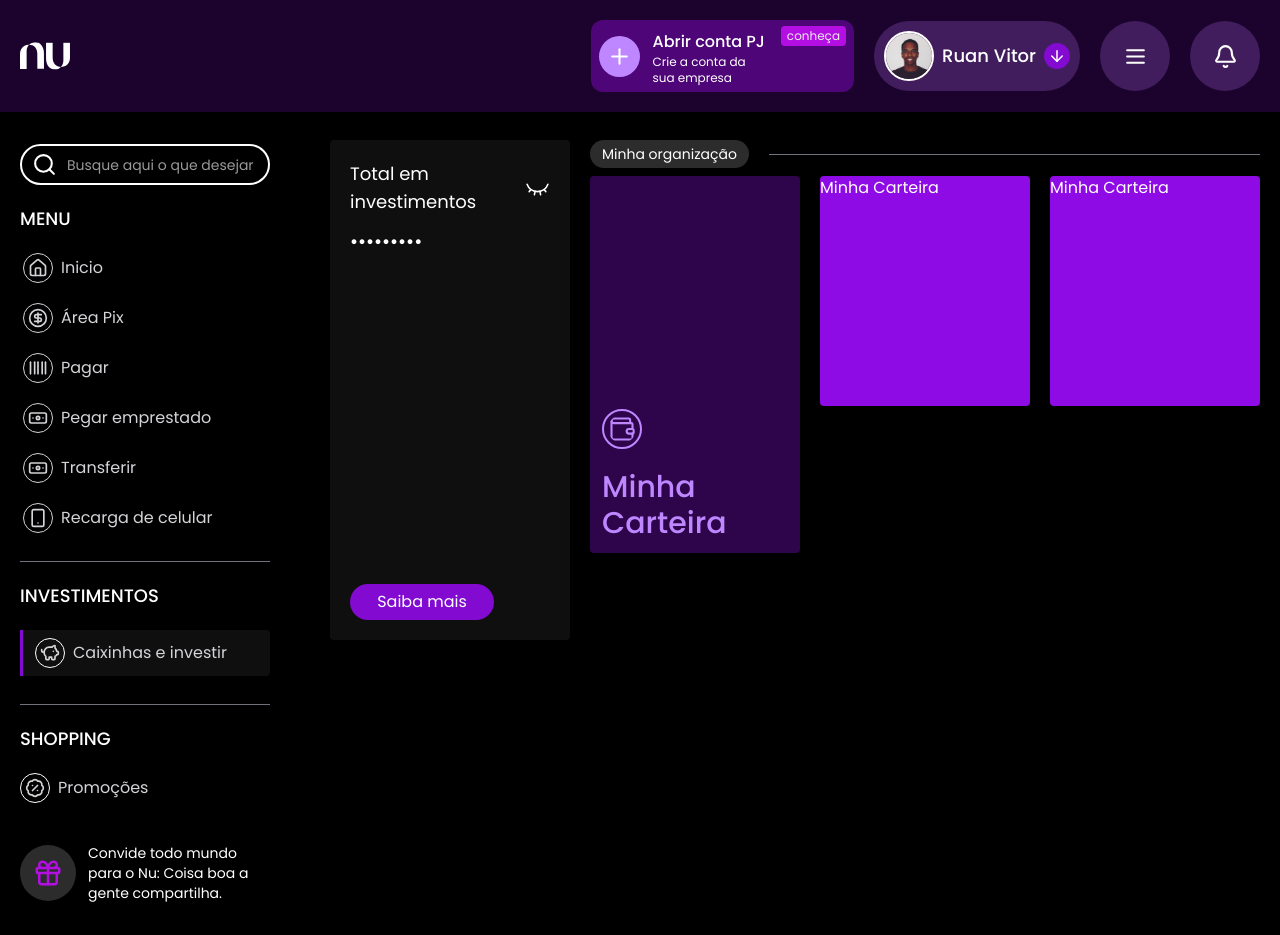
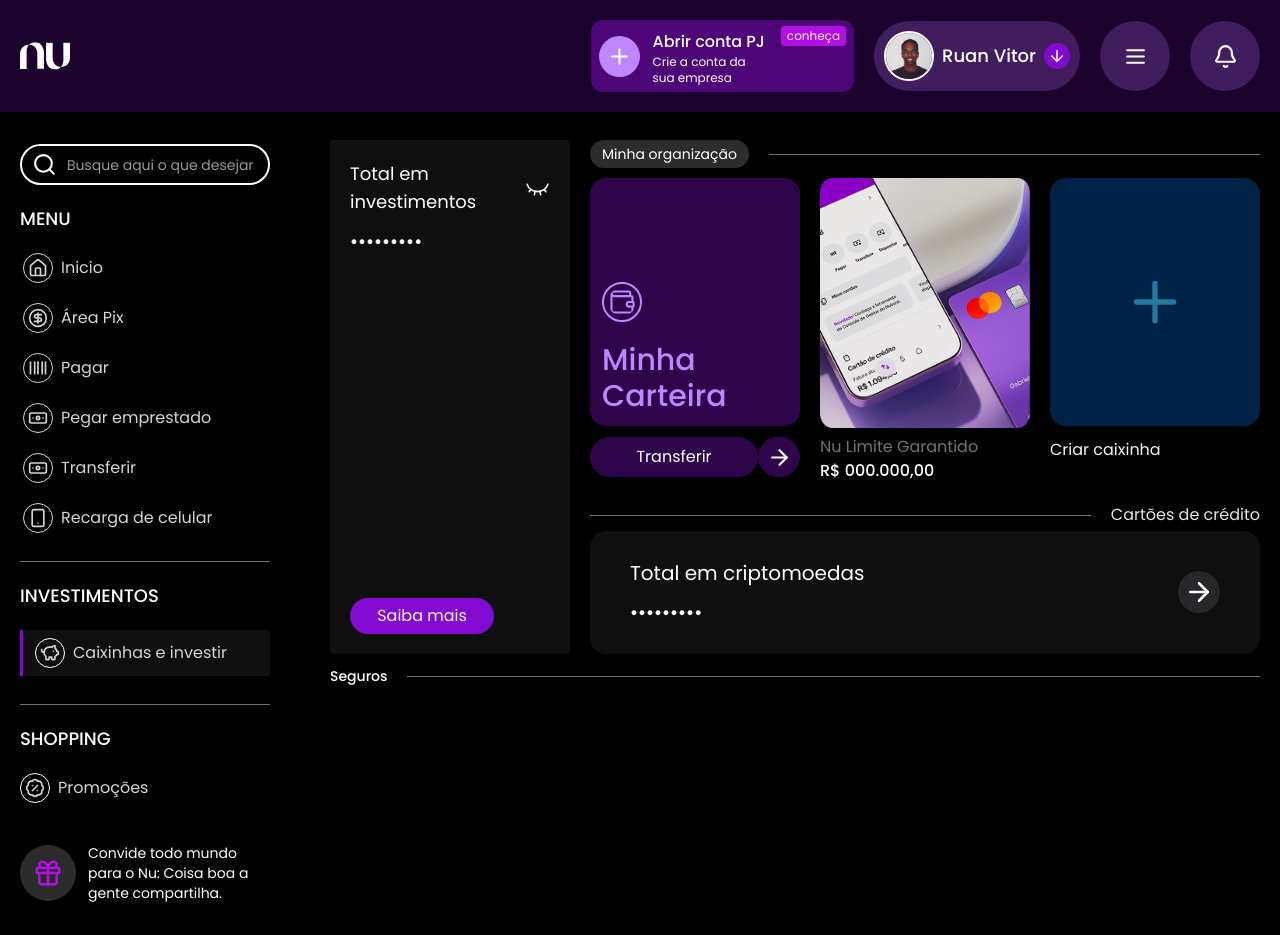
Before and after one commit to RuanDevJs/nubank-desktop, a Next.js app: page /home/caixinha in a window 1280 px wide. Built offline with nearby package versions, Linux system fonts and the light colour scheme.

Commit message:
feature: Finalizado card superior da página de 'caixinha'

```diff
--- a/src/app/home/caixinha/page.tsx
+++ b/src/app/home/caixinha/page.tsx
@@ -1,11 +1,11 @@
-import { EyeClosed, Wallet } from 'lucide-react'
-import React from 'react'
+import { ArrowRight, EyeClosed, Plus, Wallet } from 'lucide-react'
+import NuLimiteGarantido from "@/assets/Caixinha/NuLimiteGarantido.png"
 
 export default function page() {
   return (
     <div>
-      <div className='grid grid-cols-[240px_1fr] h-[500px] gap-5'>
-        <div className='bg-[#0F0F0F] p-5 rounded flex flex-col justify-between'>
+      <div className='grid grid-cols-[240px_1fr] min-h-[500px] gap-5'>
+        <div className='bg-[#0F0F0F] p-5 rounded flex flex-col justify-between opacity-0 animate-down' style={{ animationDelay: '0.32s' }}>
           <div>
             <div className='flex items-center justify-between'>
               <h1 className='text-lg font-normal'>
@@ -23,30 +23,74 @@
             Saiba mais
           </button>
         </div>
-        <div className='h-full'>
-          <h2 className='grid grid-cols-[auto_1fr] gap-5 items-center after:block after:w-full after:h-[1px] after:bg-zinc-500 text-sm font-normal text-white'>
+        <div className='h-full opacity-0 animate-up' style={{ animationDelay: '0.42s' }}>
+          <h2 className='h-[28px] grid grid-cols-[auto_1fr] gap-5 items-center after:block after:w-full after:h-[1px] after:bg-zinc-500 text-sm font-normal text-white'>
             <span className='bg-[#2C2C2C] rounded-full py-1 px-3'>
               Minha organização
             </span>
           </h2>
-          <div className='grid grid-cols-3 gap-5 h-[460px] mt-2'>
-            <div className='h-full'>
-              <div className='bg-[#2E054B] rounded h-[82%] 2xl:px-5 2xl:py-8 p-3 flex items-end justify-start'>
+          <div className='grid grid-cols-3 gap-5 h-[310px] mt-2.5 overflow-hidden'>
+            <div className='h-full '>
+              <div className='bg-[#2E054B] h-[80%] rounded-2xl 2xl:px-5 2xl:py-8 p-3 flex items-end justify-start'>
                 <div className='flex flex-col gap-5'>
                   <Wallet size={40} strokeWidth={1.8} color='#BE87FF' className='border-2 border-[#BE87FF] rounded-full p-1' />
                   <h3 className='text-[#BE87FF] text-3xl 2xl:text-5xl font-medium'>Minha Carteira</h3>
                 </div>
               </div>
+              <div className='flex items-center w-full h-[20%]'>
+                <button className='bg-[#2E054B] border border-[#2E054B] w-[80%] 2xl:w-[90%] rounded-full h-10 px-3.5 font-normal text-base cursor-pointer transition ease-in-out group-hover:bg-[#2E054B] duration-[0.32s] group-hover:border-[#2E054B]'>
+                  Transferir
+                </button>
+                <button className='bg-[#2E054B] border border-[#2E054B] w-[20%] 2xl:w-[10%]  h-10 flex items-center justify-center rounded-full cursor-pointer transition ease-in-out group-hover:bg-[#2E054B] group-hover:border-[#2E054B] duration-[0.32s]'>
+                  <ArrowRight size={25} />
+                </button>
+              </div>
             </div>
-            <div className='bg-[#8F0BE6] rounded h-[50%]'>
-              <h3>Minha Carteira</h3>
+            <div className='h-full'>
+              <img src={NuLimiteGarantido.src} alt="" className='h-[250px] w-full' />
+              <div className='flex flex-col justify-center w-full h-[20%]'>
+                <p className='text-base text-zinc-500 font-normal'>Nu Limite Garantido</p>
+                <p className='text-base text-white font-medium'>R$ 000.000,00</p>
+              </div>
             </div>
-            <div className='bg-[#8F0BE6] rounded h-[50%]'>
-              <h3>Minha Carteira</h3>
+            <div className='h-full'>
+              <div className='bg-[#002247] rounded-2xl h-[80%] flex flex-col items-center justify-center'>
+                <Plus size={64} color='#25799E' />
+              </div>
+              <div className='h-[20%] flex items-start'>
+                <p className='mt-3 text-zinc-100 font-normal'>Criar caixinha</p>
+              </div>
+            </div>
+          </div>
+          <div className='mt-3 h-[154px]'>
+            <h2 className='grid grid-cols-[1fr_auto] gap-5 items-center before:block before:w-full before:h-[1px] before:bg-zinc-500 text-sm font-normal text-white h-[20%]'>
+              <span className='font-normal text-base text-zinc-200'>
+                Cartões de crédito
+              </span>
+            </h2>
+            <div className='h-[80%] bg-[#0F0F0F] rounded-2xl'>
+              <div className='h-full flex flex-col justify-center px-10'>
+                <div className='flex justify-between items-center'>
+                  <div>
+                    <h2 className='text-xl font-normal'>Total em criptomoedas</h2>
+                    <input type='password'
+                      className='w-full border-none outline-none font-bold text-base text-white mt-3.5' defaultValue="R$ 750,00"
+                      readOnly />
+                  </div>
+                  <div className='w-[42px] h-[42px] rounded-full bg-zinc-800 flex items-center justify-center cursor-pointer hover:brightness-125 transition ease-in-out'>
+                    <ArrowRight size={30} color="#fff" />
+                  </div>
+                </div>
+              </div>
             </div>
           </div>
         </div>
       </div>
+      <div className='h-[240px] mt-2'>
+        <h2 className='h-[28px] grid grid-cols-[auto_1fr] gap-5 items-center after:block after:w-full after:h-[1px] after:bg-zinc-500 text-sm font-medium text-white'>
+          Seguros
+        </h2>
+      </div>
     </div>
   )
 }
```
Also changed, not shown: src/assets/Caixinha/NuLimiteGarantido.png (added).
